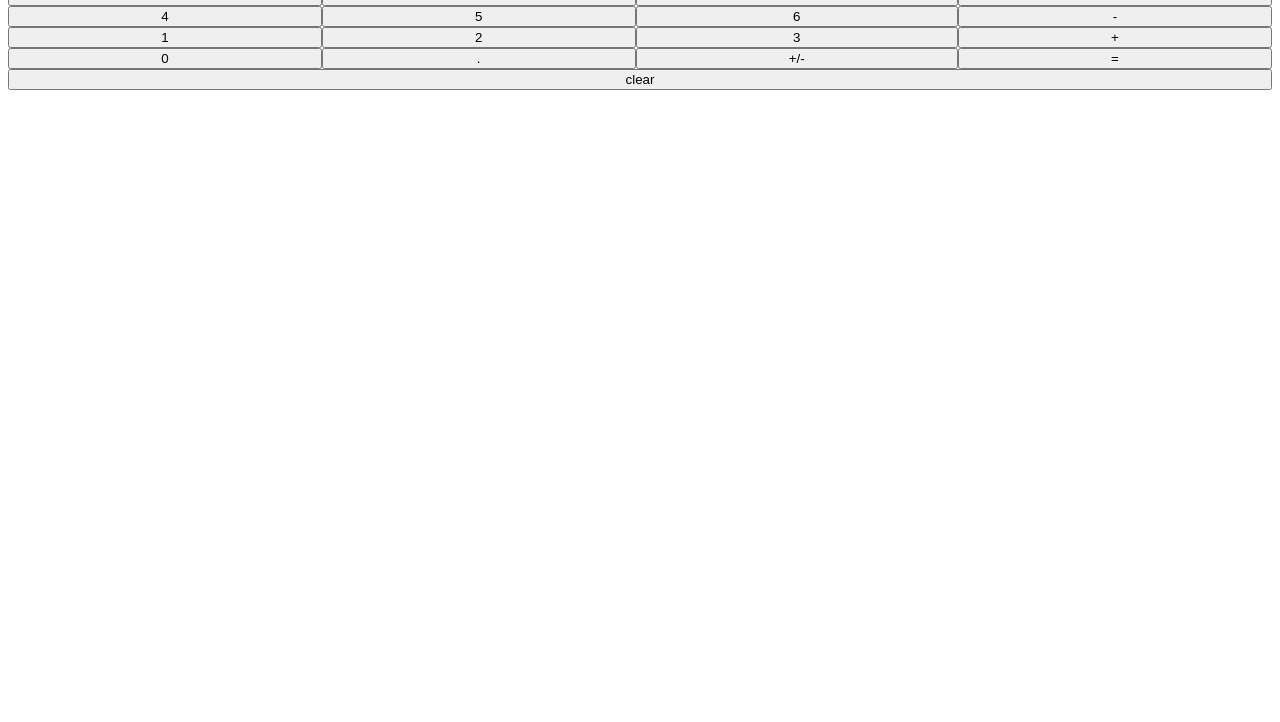
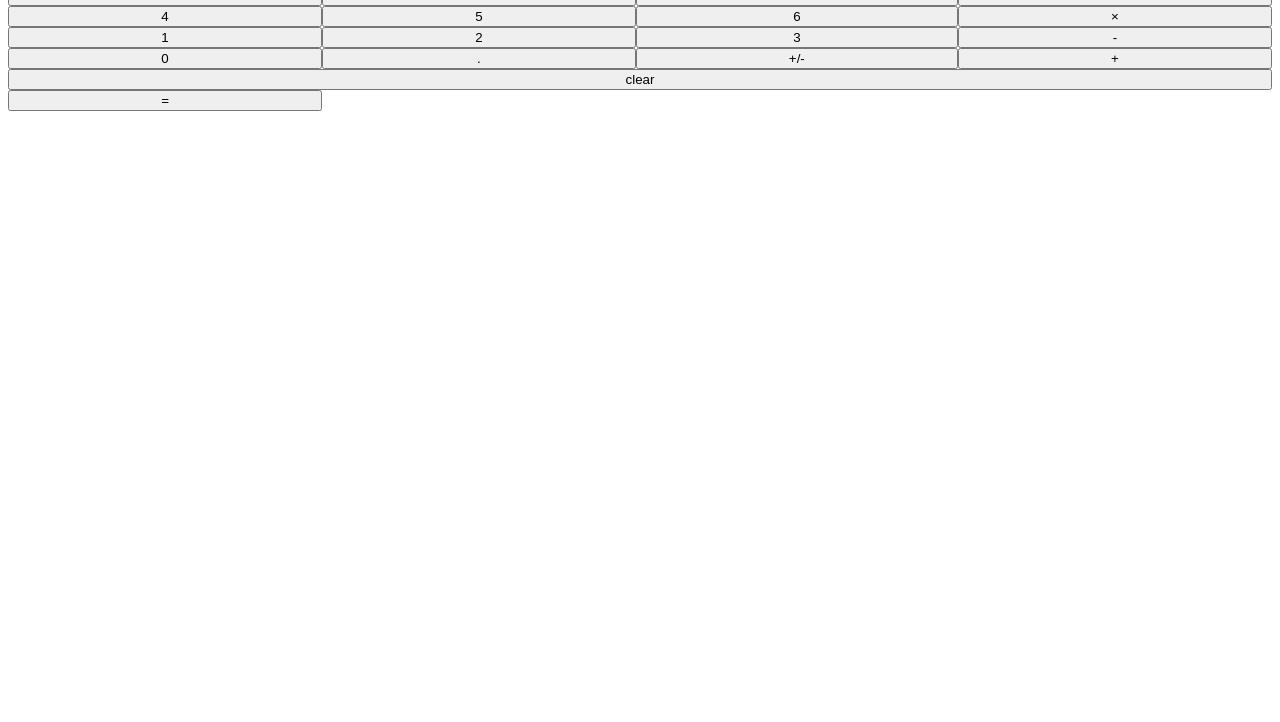
Before and after one commit to LilColeslaw/Calculator, a plain HTML site: page index.html in a window 1280 px wide. Shown: the part 78-800 px from the top of the page. Drawn offline with Linux system fonts and the light colour scheme.

Commit message:
Add multiply operator

```diff
--- a/index.html
+++ b/index.html
@@ -18,16 +18,17 @@
         <button class="digit">4</button>
         <button class="digit">5</button>
         <button class="digit">6</button>
-        <button class="operator">-</button>
+        <button class="operator">&#215;</button>
         <button class="digit">1</button>
         <button class="digit">2</button>
         <button class="digit">3</button>
-        <button class="operator">+</button>
+        <button class="operator">-</button>
         <button class="digit">0</button>
         <button class="">.</button>
         <button class="">+/-</button>
+        <button class="operator">+</button>
+        <button class="clear">clear</button>
         <button class="">=</button>
-        <button class="clear">clear</button>
 
     </div>
 </body>
```
